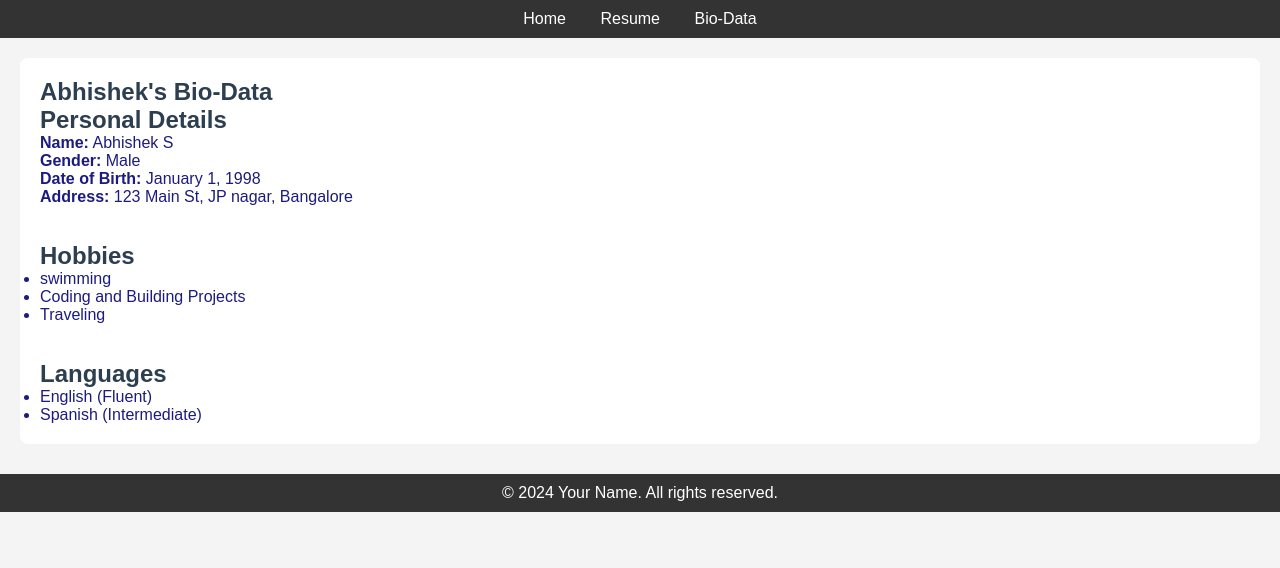
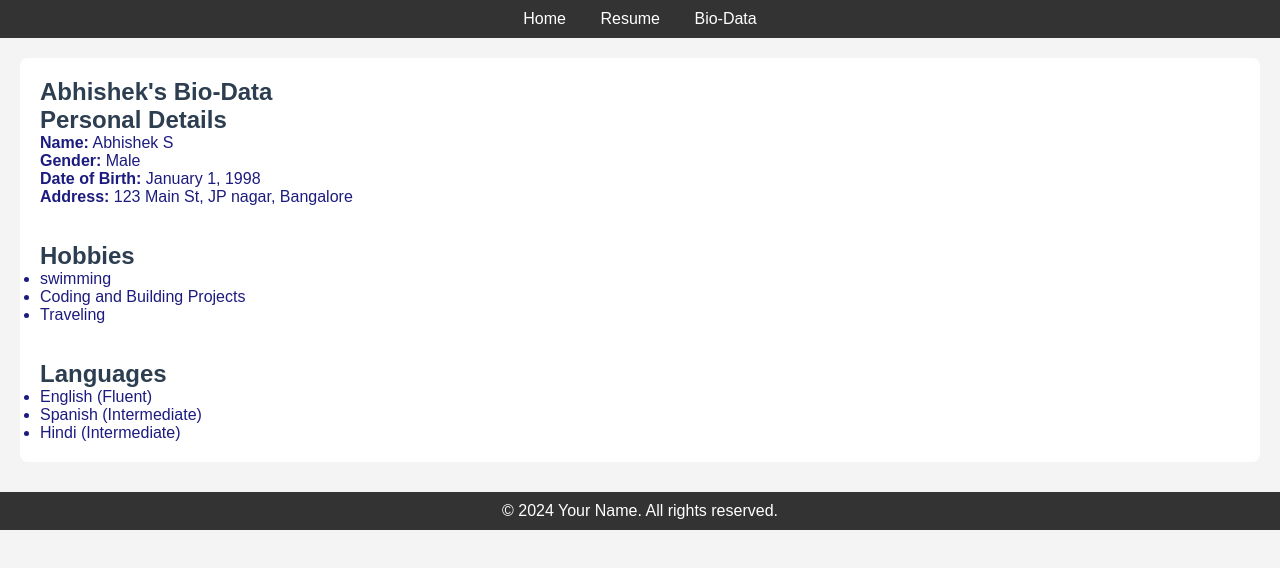
Before and after one commit to Abhi-web-bot/Resume, a plain HTML site: page bio.html in a window 1280 px wide. Drawn offline with Linux system fonts and the light colour scheme.

Commit message:
Update bio.html

```diff
--- a/bio.html
+++ b/bio.html
@@ -37,6 +37,7 @@
     <ul>
       <li>English (Fluent)</li>
       <li>Spanish (Intermediate)</li>
+      <li>Hindi (Intermediate)</li>
     </ul>
   </section>
 
```
